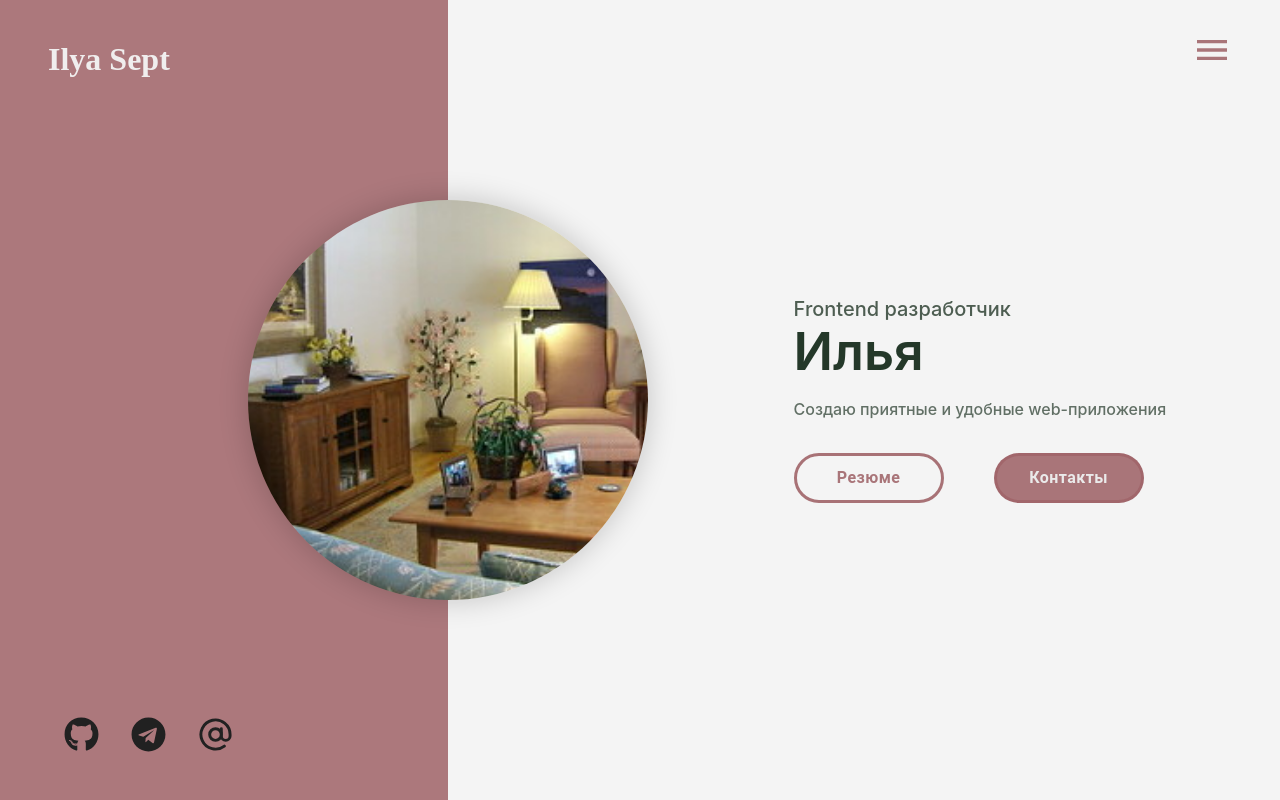
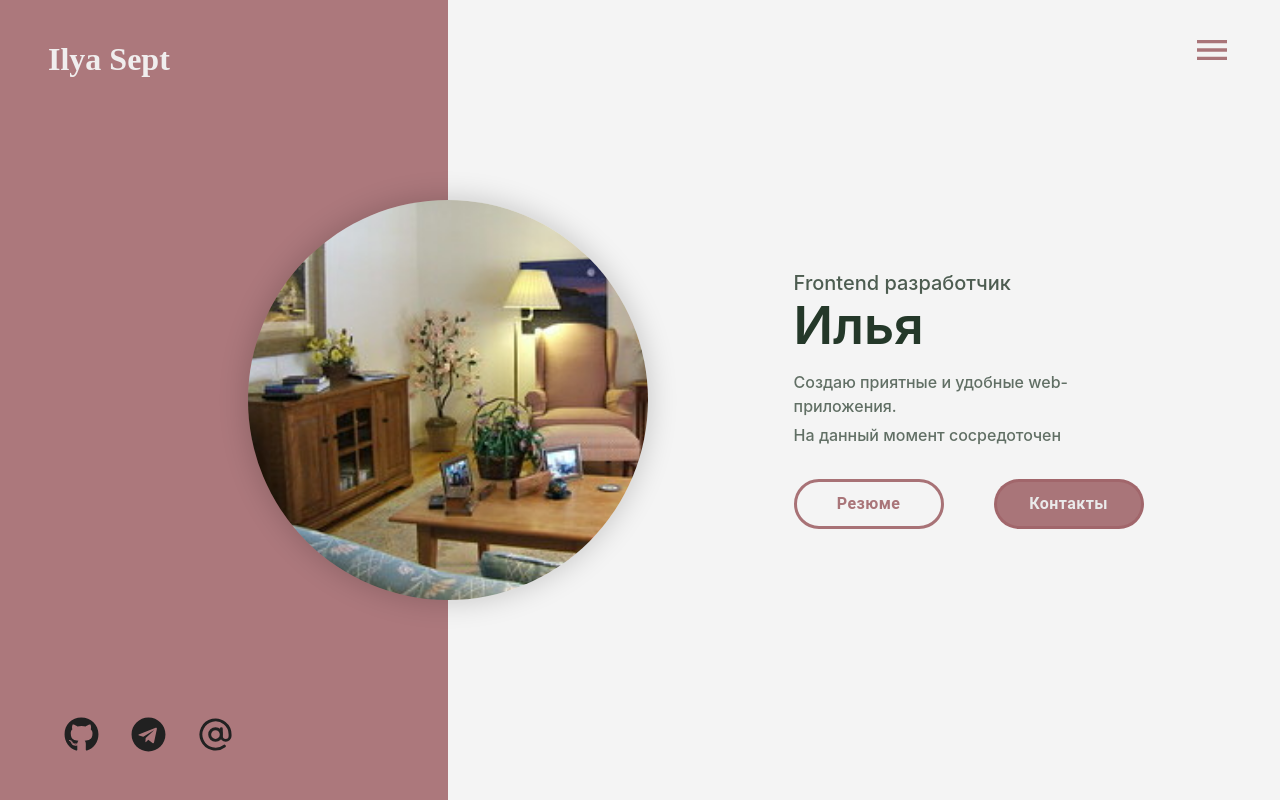
Before and after one commit to fukodiaz/portfolio_ts, a React app in the folder client/: page / in a window 1280 px wide. Shown: the top 800 px of the page. Built offline with nearby package versions, Linux system fonts and the light colour scheme; the HTML template or start-up script is replaced by a standard one.

Commit message:
change styles in primary-block

```diff
--- a/client/src/components/primary-data-block/primary-data-block.module.less
+++ b/client/src/components/primary-data-block/primary-data-block.module.less
@@ -79,6 +79,9 @@
 .blockPersonalData {
 	width: 45%;
 	margin-right: 112px;
+	& .primaryDescription:first-of-type {
+		margin-bottom: 0;
+	}
 }
 
 .primaryTitle {
@@ -100,6 +103,9 @@
 	font-size: 16px;
 	opacity: 0.7;
 	font-weight: 500;
+	&:first-child {
+		margin-bottom: 0;
+	}
 }
 
 .boxPrimaryBtns {
--- a/client/src/components/primary-data-block/primary-data-block.tsx
+++ b/client/src/components/primary-data-block/primary-data-block.tsx
@@ -49,7 +49,8 @@ const PrimaryDataBlock:FC = () => {
 					<div className={styles.blockPersonalData}>
 						<h2 className={styles.primaryTitle}>{primaryData.title}</h2>
 						<h2 className={styles.primaryName}>{primaryData.name}</h2>
-						<p className={styles.primaryDescription}>{primaryData.description}</p>
+						<p className={styles.primaryDescription}>{primaryData.descriptionFirst}</p>
+						<p className={styles.primaryDescription}>{primaryData.descriptionSecond}</p>
 
 						<div className={styles.boxPrimaryBtns}>
 							{
--- a/client/src/data/primaryData.tsx
+++ b/client/src/data/primaryData.tsx
@@ -1,13 +1,15 @@
 interface PrimaryData {
 	name: string,
 	title: string,
-	description: string,
+	descriptionFirst: string,
+	descriptionSecond: string,
 	image?: string
 }
 
 export const primaryData: PrimaryData = {
 	name: 'Илья',
 	title: 'Frontend разработчик',
-	description: 'Создаю приятные и удобные web-приложения',
+	descriptionFirst: 'Создаю приятные и удобные web-приложения.',
+	descriptionSecond: 'На данный момент сосредоточен',
 	image: './Antwerp_1.jpg'
 }
```
Also changed, not shown: 1 other file (tests, documents, lock files or other folders).
